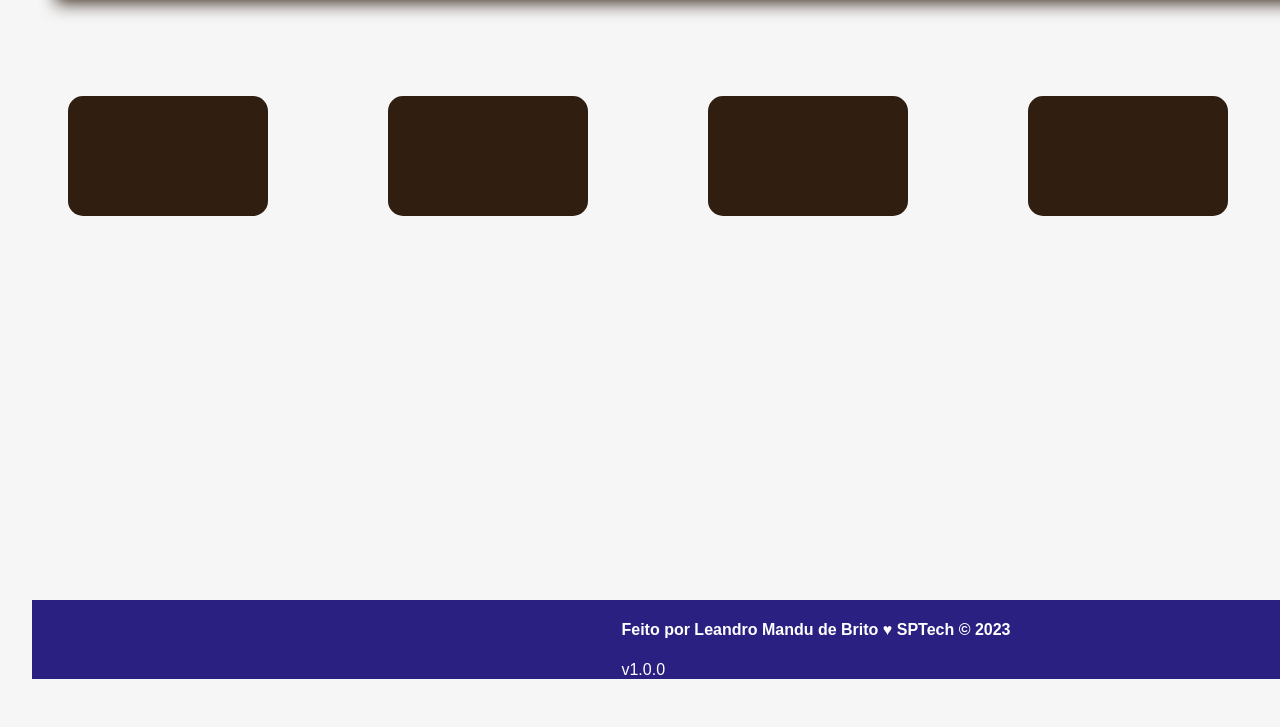
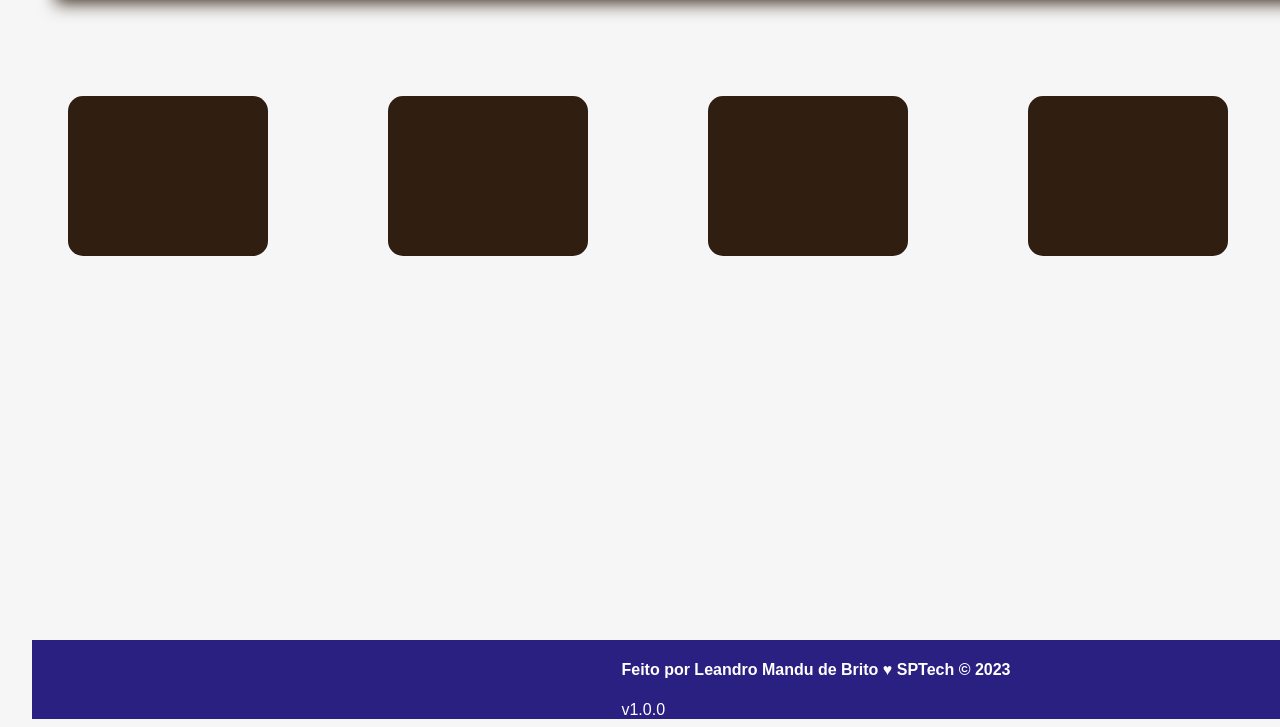
Before and after one commit to lmandu1995/Novo-projeto-individual, a website: page web-data-viz-DOMEUSITE/public/dashboard.html in a window 1280 px wide. Shown: the part 92-819 px from the top of the page. Drawn offline with nearby package versions, Linux system fonts and the light colour scheme; no server answers; a web font is replaced by a local one.

Commit message:
aumentando tamanho do kpi

```diff
--- a/web-data-viz-DOMEUSITE/public/css/dashboard.css
+++ b/web-data-viz-DOMEUSITE/public/css/dashboard.css
@@ -182,11 +182,12 @@ button:active {
     padding: 20px;
     text-align: center;
     border-radius: 15px;
+    font-size: 13px;
 }
 
 #div_kpi1 {
     width: 20vh;
-    height: 10vh;
+    height: 15vh;
     background-color: #301f11;
     display: flex;
    justify-content: center;
@@ -196,12 +197,14 @@ button:active {
 
 
 }
-.kpi h3{
+
+h3{
     border-bottom: 2px solid white;
+    font-size: 30px;
 }
 #div_kpi2 {
     width: 20vh;
-    height: 10vh;
+    height: 15vh;
     background-color: #301f11;
     display: flex;
     flex-direction: row;
@@ -214,7 +217,7 @@ button:active {
 
 #div_kpi3 {
     width: 20vh;
-    height: 10vh;
+    height: 15vh;
     background-color: #301f11;
     display: flex;
     flex-direction: row;
@@ -226,7 +229,7 @@ button:active {
 
 #div_kpi4 {
     width: 20vh;
-    height: 10vh;
+    height: 15vh;
     background-color: #301f11;
     display: flex;
     flex-direction: row;
```
